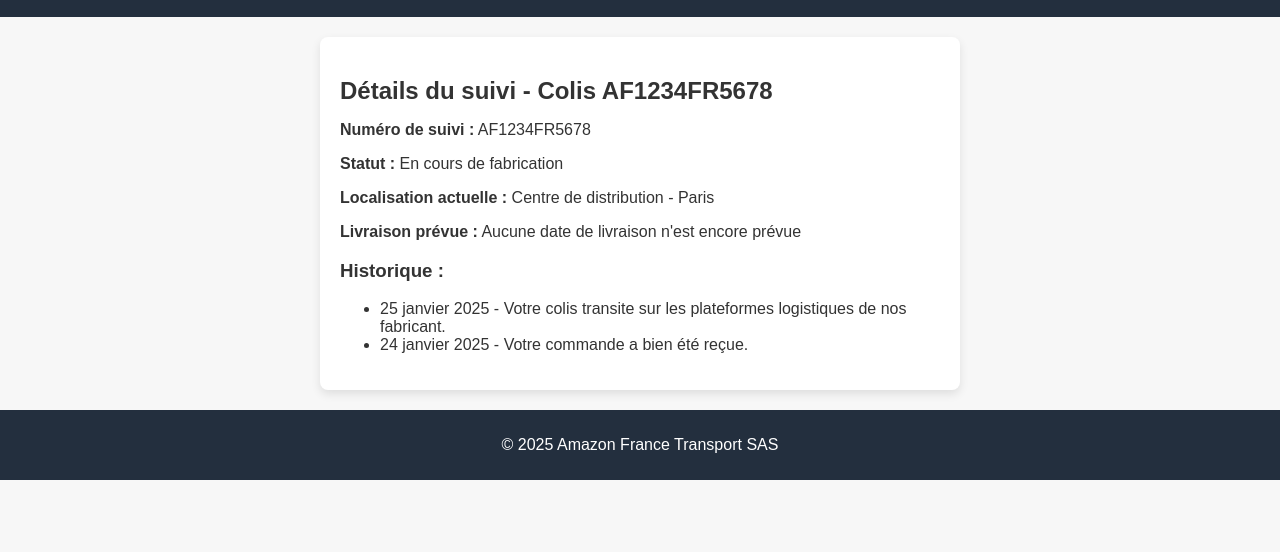
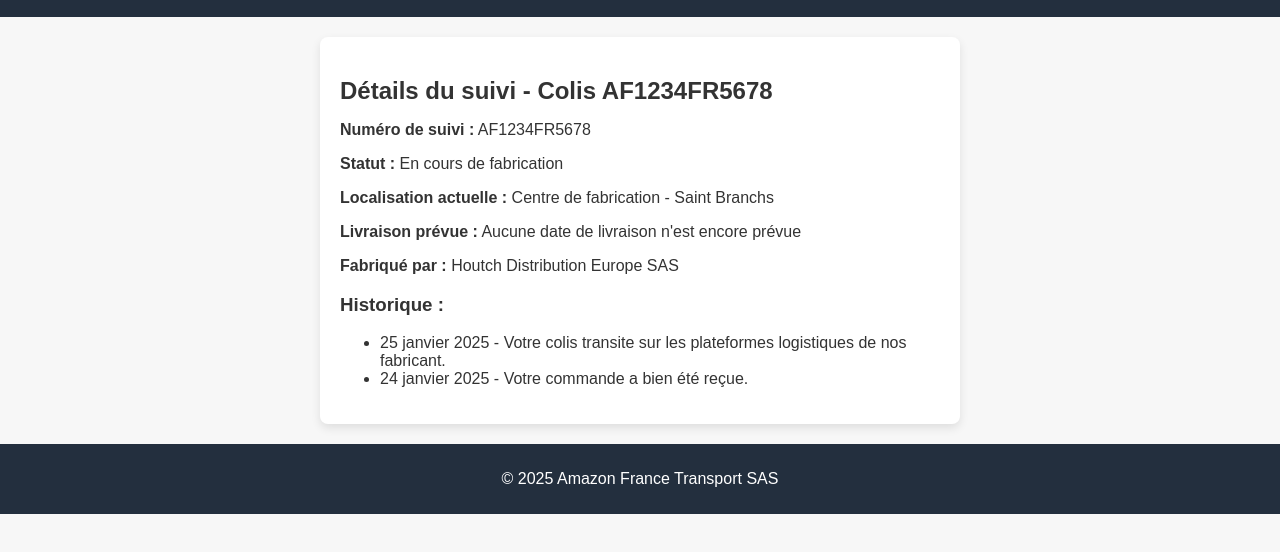
Before and after one commit to Thomas031/Suivi-de-Colis-Amazon-France-Transport-SAS-nounours-rp-, a plain HTML site: page AF1234FR5678.html in a window 1280 px wide. Shown: the part 90-642 px from the top of the page. Drawn offline with Linux system fonts and the light colour scheme.

Commit message:
Update AF1234FR5678.html

```diff
--- a/AF1234FR5678.html
+++ b/AF1234FR5678.html
@@ -17,8 +17,9 @@
       <h2>Détails du suivi - Colis AF1234FR5678</h2>
       <p><strong>Numéro de suivi :</strong> AF1234FR5678</p>
       <p><strong>Statut :</strong> En cours de fabrication</p>
-      <p><strong>Localisation actuelle :</strong> Centre de distribution - Paris</p>
+      <p><strong>Localisation actuelle :</strong> Centre de fabrication - Saint Branchs</p>
       <p><strong>Livraison prévue :</strong> Aucune date de livraison n'est encore prévue</p>
+      <p><strong>Fabriqué par :</strong> Houtch Distribution Europe SAS</p>
 
       <h3>Historique :</h3>
       <ul>
```
